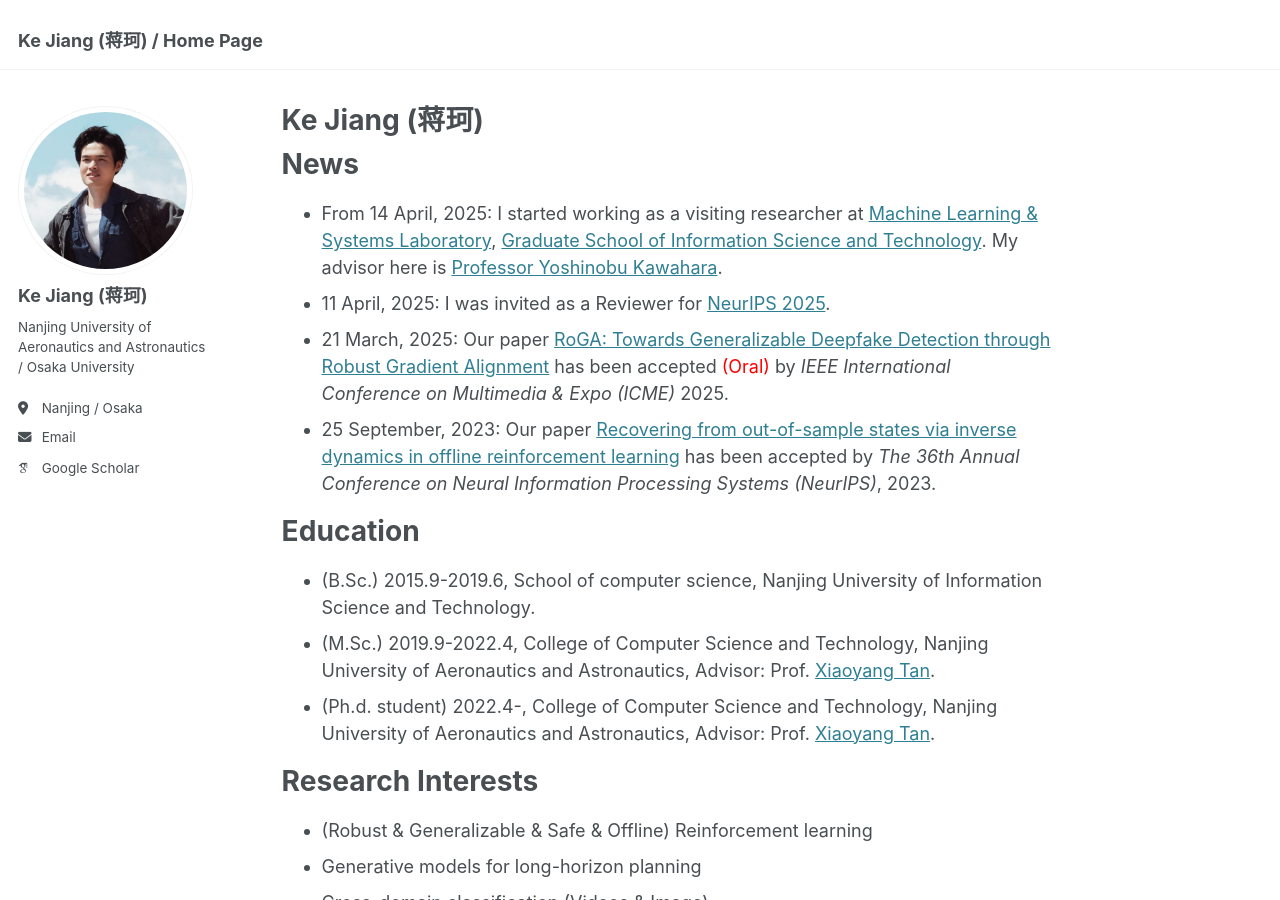
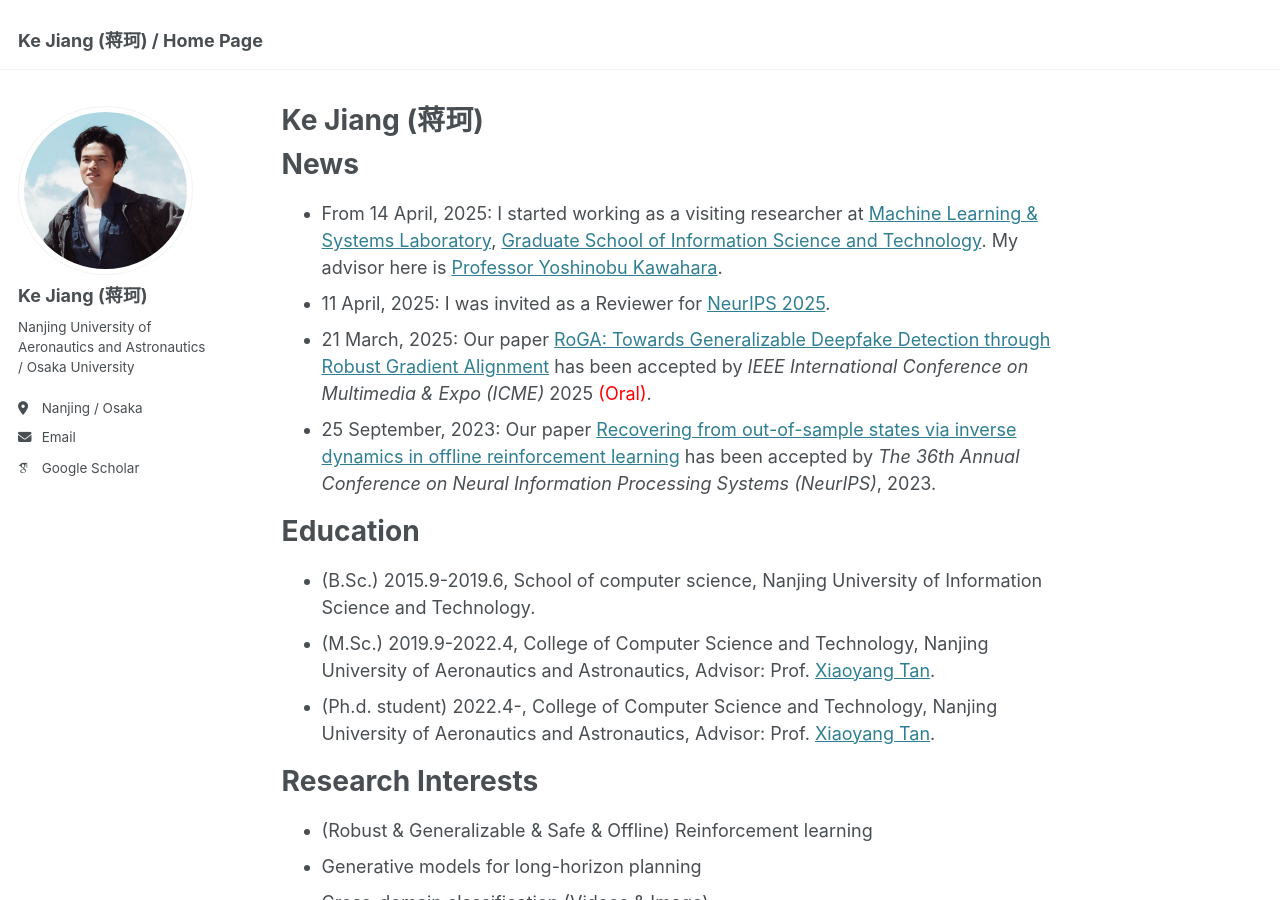
Before and after one commit to Jack10843/Jack10843.github.io, a Jekyll site: the page built from _pages/about.md, in a window 1280 px wide and 900 px high. Built offline with Jekyll 4.4.1, drawn with Linux system fonts in a browser that asks for light colours; some web fonts are replaced.

Commit message:
Update about.md

```diff
--- a/_pages/about.md
+++ b/_pages/about.md
@@ -11,7 +11,7 @@ News
 ======
  - From 14 April, 2025: I started working as a visiting researcher at [Machine Learning & Systems Laboratory](https://mls.ist.osaka-u.ac.jp/en/member.html), [Graduate School of Information Science and Technology](https://www.ist.osaka-u.ac.jp/english/). My advisor here is [Professor Yoshinobu Kawahara](https://mls.ist.osaka-u.ac.jp/en/~kawahara/).
  - 11 April, 2025: I was invited as a Reviewer for [NeurIPS 2025](https://neurips.cc/Conferences/2025).
- - 21 March, 2025: Our paper [RoGA: Towards Generalizable Deepfake Detection through Robust Gradient Alignment](https://arxiv.org/abs/2505.20653) has been accepted <span style="color:red">(Oral)</span> by *IEEE International Conference on Multimedia & Expo (ICME)* 2025.
+ - 21 March, 2025: Our paper [RoGA: Towards Generalizable Deepfake Detection through Robust Gradient Alignment](https://arxiv.org/abs/2505.20653) has been accepted by *IEEE International Conference on Multimedia & Expo (ICME)* 2025 <span style="color:red">(Oral)</span>.
  - 25 September, 2023: Our paper [Recovering from out-of-sample states via inverse dynamics in offline reinforcement learning](https://proceedings.neurips.cc/paper_files/paper/2023/file/7a0f7e9d9b42b26e5bfc9ba4c6e5287c-Paper-Conference.pdf) has been accepted by *The 36th Annual Conference on Neural Information Processing Systems (NeurIPS)*, 2023.
 
 Education
```
